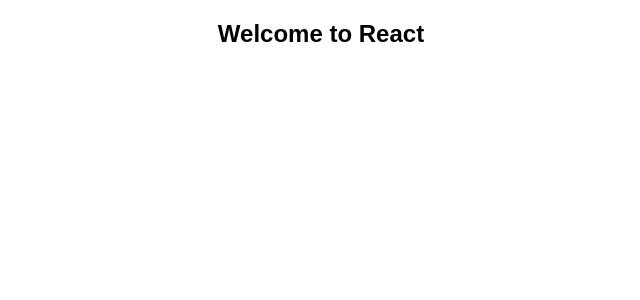
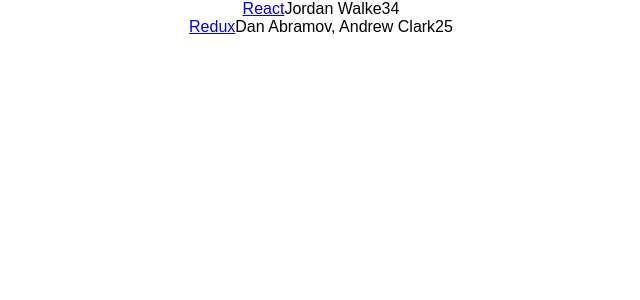
Before and after one commit to luciano-fiandesio/hacker-news-react, a React (Create React App) app: page / in a window 1280 px wide. Shown: the top 300 px of the page, without its empty margins (319-959 px from the left). Built offline with nearby package versions, Linux system fonts and the light colour scheme.

Commit message:
Complex JavaScript in JSX

```diff
--- a/src/App.js
+++ b/src/App.js
@@ -1,13 +1,42 @@
 import React, { Component } from 'react';
 import './App.css';
 
+const list = [
+  {
+    title: 'React',
+    url: 'https://facebook.github.io/react/',
+    author: 'Jordan Walke',
+    num_comments: 3,
+    points: 4,
+    objectID: 0,
+  },
+  {
+    title: 'Redux',
+    url: 'https://github.com/reactjs/redux',
+    author: 'Dan Abramov, Andrew Clark',
+    num_comments: 2,
+    points: 5,
+    objectID: 1,
+  }
+]
+
 class App extends Component {
   render() {
-    const helloWorld = "Welcome to React"
+
     return (
       <div className="App">
-        <h2>{helloWorld}</h2>
-      </div>
+        { list.map(function(item) {
+          return (
+
+            <div key={item.objectID}>
+              <span><a href={item.url}>{item.title}</a></span>
+              <span>{item.author}</span>
+              <span>{item.num_comments}</span>
+              <span>{item.points}</span>
+            </div>
+          );
+        })}
+       </div>
     );
   }
 }
```
